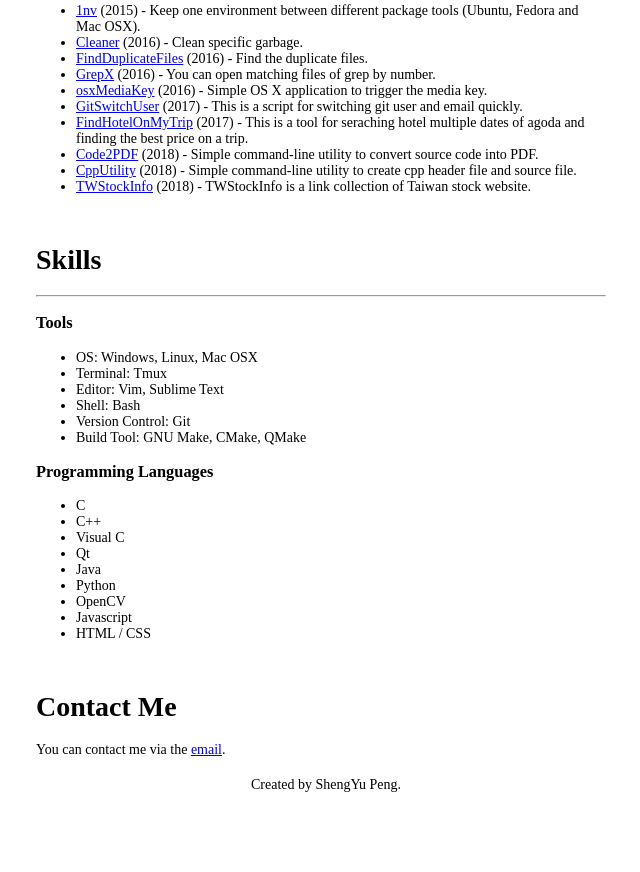
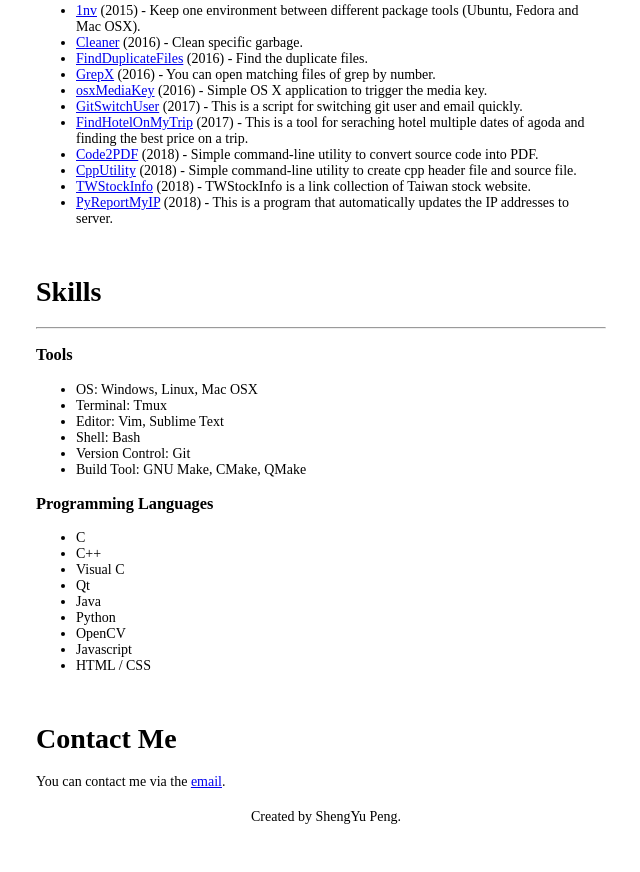
Before and after one commit to shengyu7697/cv, a plain HTML site: page index.html in a window 1280 px wide. Shown: the part 1515-2387 px from the top of the page, without its empty margins (314-954 px from the left). Before the commit the page ends 2360 px from the top, so only its background shows below. Drawn offline with Linux system fonts and the light colour scheme.

Commit message:
Update index.html

```diff
--- a/index.html
+++ b/index.html
@@ -1,7 +1,7 @@
 <!-- @author: ShengYu Peng -->
 <!-- @email: shengyu7697@gmail.com -->
 <!-- @date: 2017-04-08 -->
-<!-- @update: 2018-02-12 -->
+<!-- @update: 2018-03-05 -->
 <!DOCTYPE html>
 <html>
 <head>
@@ -111,6 +111,7 @@
             <li><a href="https://github.com/shengyu7697/Code2PDF" target="_blank">Code2PDF</a> (2018) - Simple command-line utility to convert source code into PDF.</li>
             <li><a href="https://github.com/shengyu7697/CppUtility" target="_blank">CppUtility</a> (2018) - Simple command-line utility to create cpp header file and source file.</li>
             <li><a href="https://github.com/shengyu7697/TWStockInfo" target="_blank">TWStockInfo</a> (2018) - TWStockInfo is a link collection of Taiwan stock website.</li>
+            <li><a href="https://github.com/shengyu7697/PyReportMyIP" target="_blank">PyReportMyIP</a> (2018) - This is a program that automatically updates the IP addresses to server.</li>
         </ul>
         </br>
 
```
